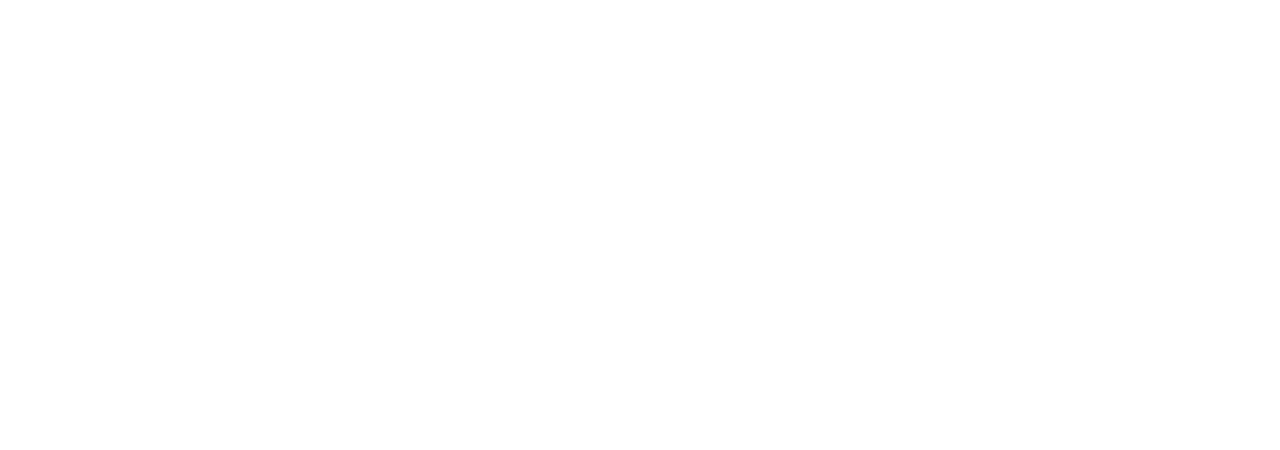
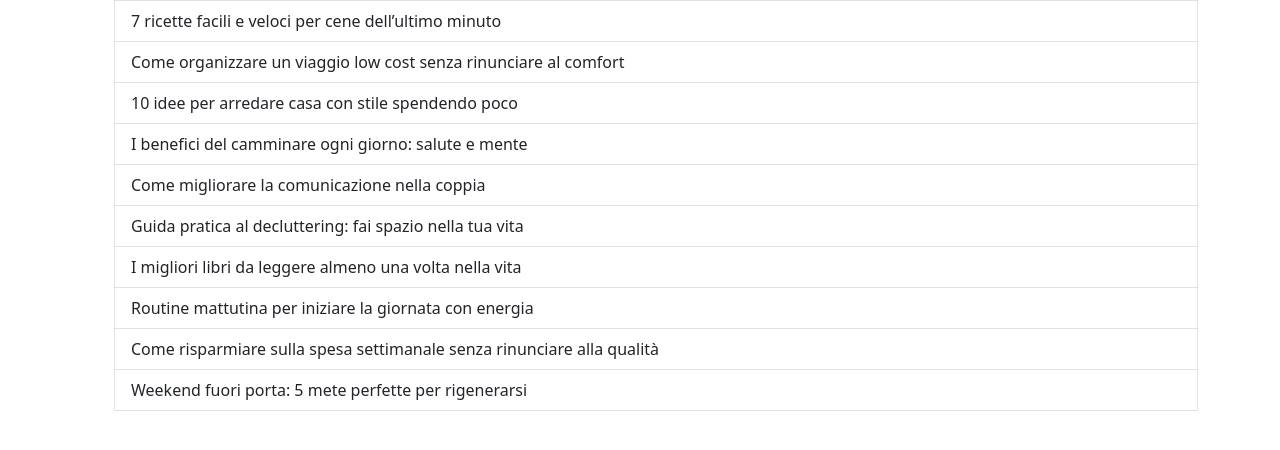
Before and after one commit to ilariamaffiola/react-form, a React (Vite) app: page / in a window 1280 px wide. Shown: the top 450 px of the page. Built offline with nearby package versions, Linux system fonts and the light colour scheme.

Commit message:
[UPD]Add Items component to display a list of blog articles

```diff
--- a/src/App.jsx
+++ b/src/App.jsx
@@ -1,11 +1,11 @@
 import React from 'react';
-
+import Items from './components/Items';
 
 function App() {
 
   return (
     <>
-
+      <Items />
     </>
   )
 }
--- /dev/null
+++ b/src/components/Items.jsx
@@ -0,0 +1,37 @@
+import React from 'react'
+import { useState } from 'react'
+const blogItems = [
+  "7 ricette facili e veloci per cene dell’ultimo minuto",
+  "Come organizzare un viaggio low cost senza rinunciare al comfort",
+  "10 idee per arredare casa con stile spendendo poco",
+  "I benefici del camminare ogni giorno: salute e mente",
+  "Come migliorare la comunicazione nella coppia",
+  "Guida pratica al decluttering: fai spazio nella tua vita",
+  "I migliori libri da leggere almeno una volta nella vita",
+  "Routine mattutina per iniziare la giornata con energia",
+  "Come risparmiare sulla spesa settimanale senza rinunciare alla qualità",
+  "Weekend fuori porta: 5 mete perfette per rigenerarsi"
+];
+const Items = () => {
+const [newItem, setNewItem] = useState("");
+const [items, setItems] = useState(blogItems);
+
+  return (
+    <div>
+      <div className="container">
+        <div className="list-group">
+            <ul>
+            {items.map((item, index) => (
+                <li key={index} className='list-group-item'>{item}</li>
+            ))}
+            </ul>
+            <form>
+
+            </form>
+        </div>
+      </div>
+    </div>
+  )
+}
+
+export default Items
```
Also changed, not shown: 1 other file (tests, documents, lock files or other folders).
